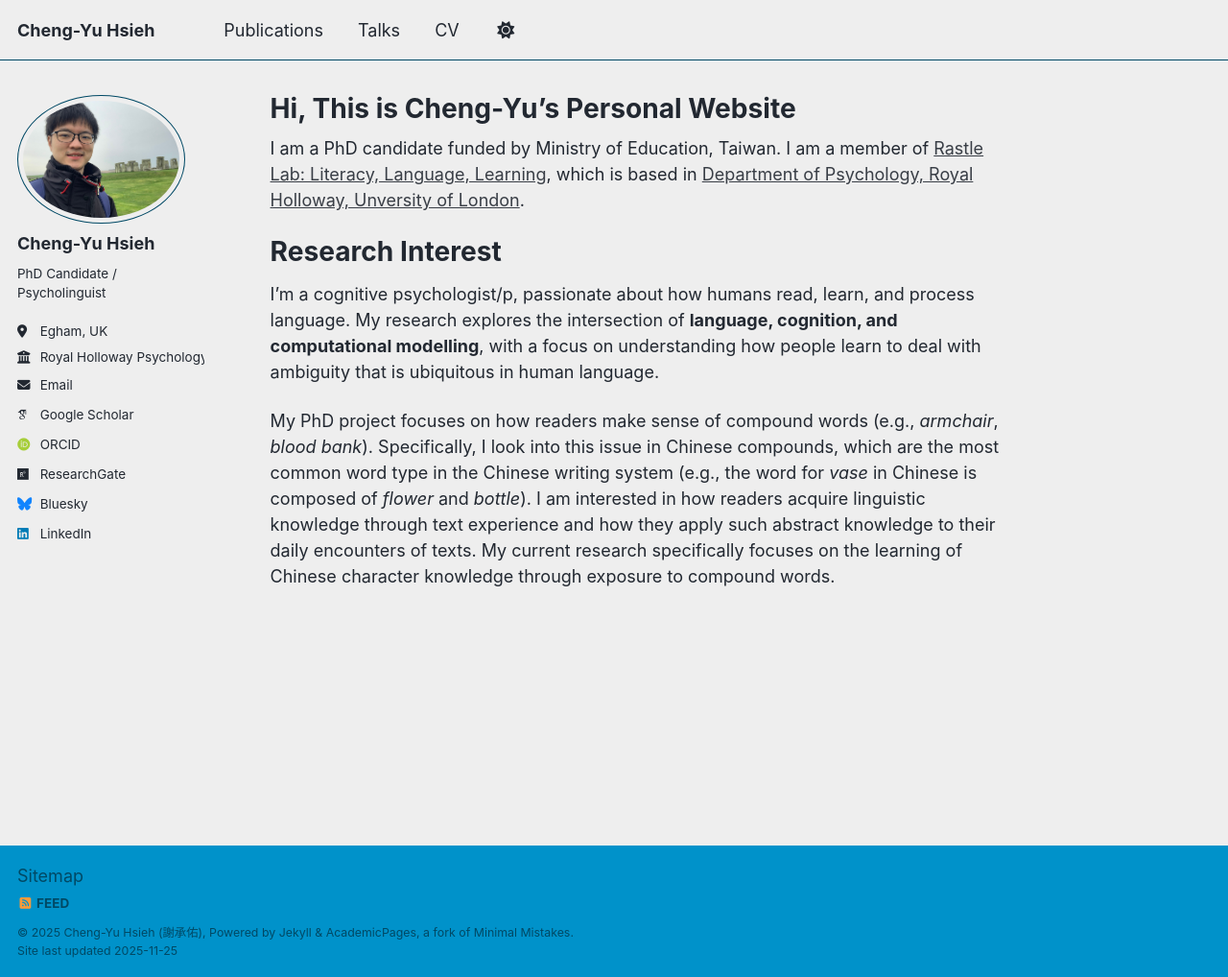
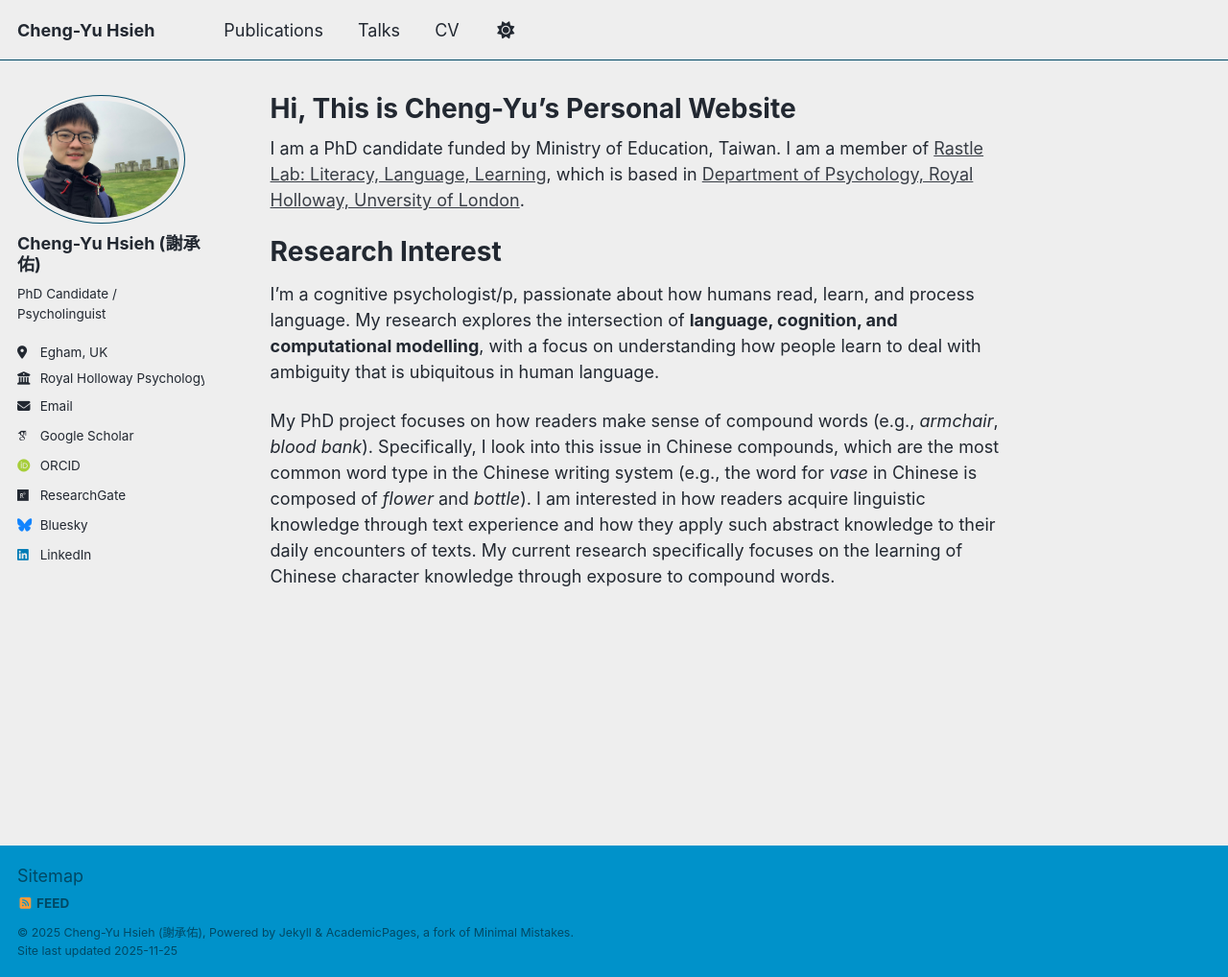
Before and after one commit to cyhsieh-psy/cyhsieh-psy.github.io, a Jekyll site: the page built from _pages/about.md, in a window 1280 px wide and 1018 px high. Shown: the whole window at 96% size. Built offline with Jekyll 4.4.1, drawn with Linux system fonts in a browser that asks for light colours; some web fonts are replaced; a script that is not in the unit is left out.

Commit message:
Update _config.yml

```diff
--- a/_config.yml
+++ b/_config.yml
@@ -24,8 +24,8 @@ repository               : "cyhsieh-psy.github.io"
 author:
   # Biographic information
   avatar           : "profile_small.jpeg"
-  avatar_style: "width: 150px; height: 150px; border-radius: 50%;"
-  name             : "Cheng-Yu Hsieh"
+  #avatar_style: "width: 150px; height: 150px; border-radius: 50%;"
+  name             : "Cheng-Yu Hsieh (謝承佑)"
   pronouns         : # example: "she/her"
   bio              : "PhD Candidate / Psycholinguist"
   location         : "Egham, UK"
```
